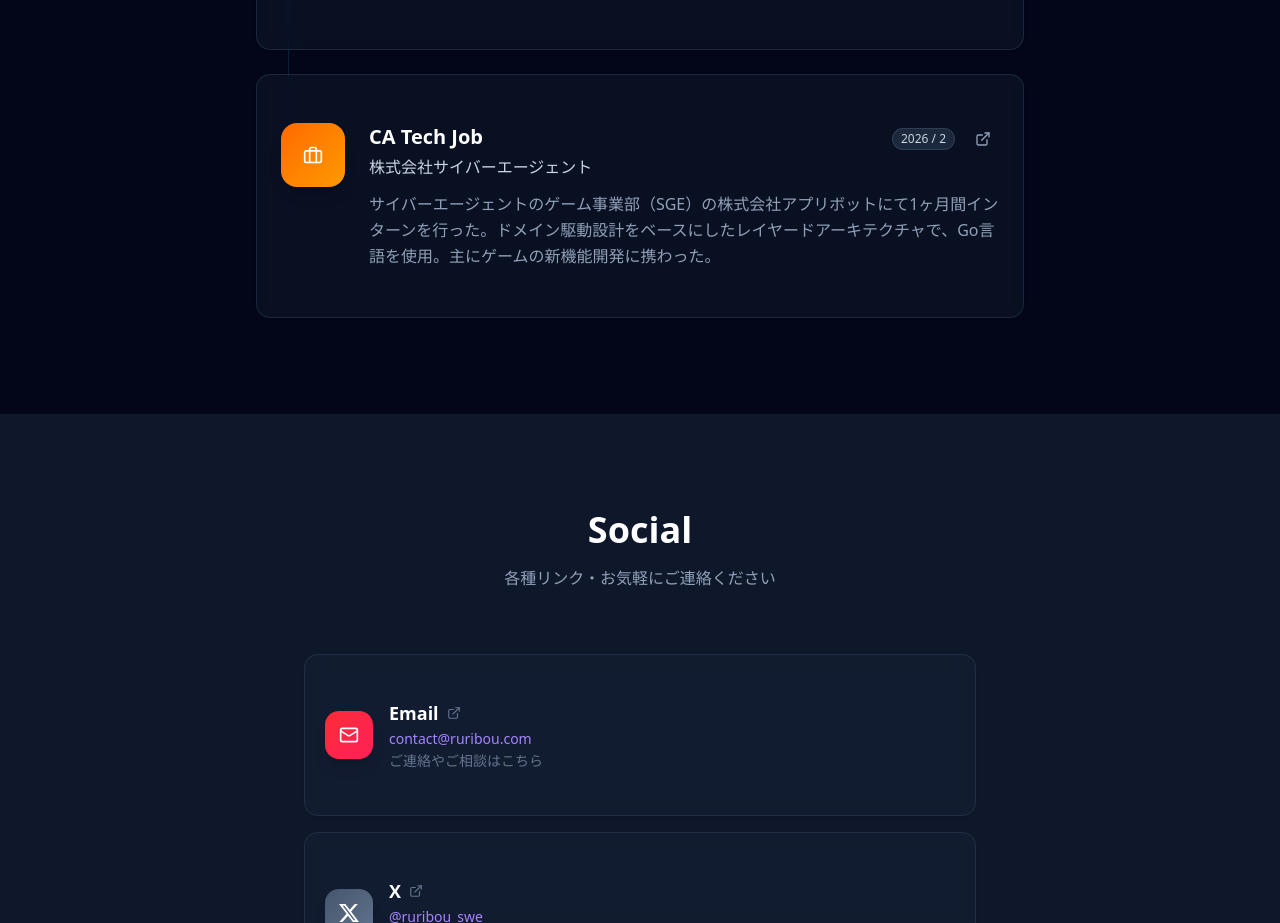
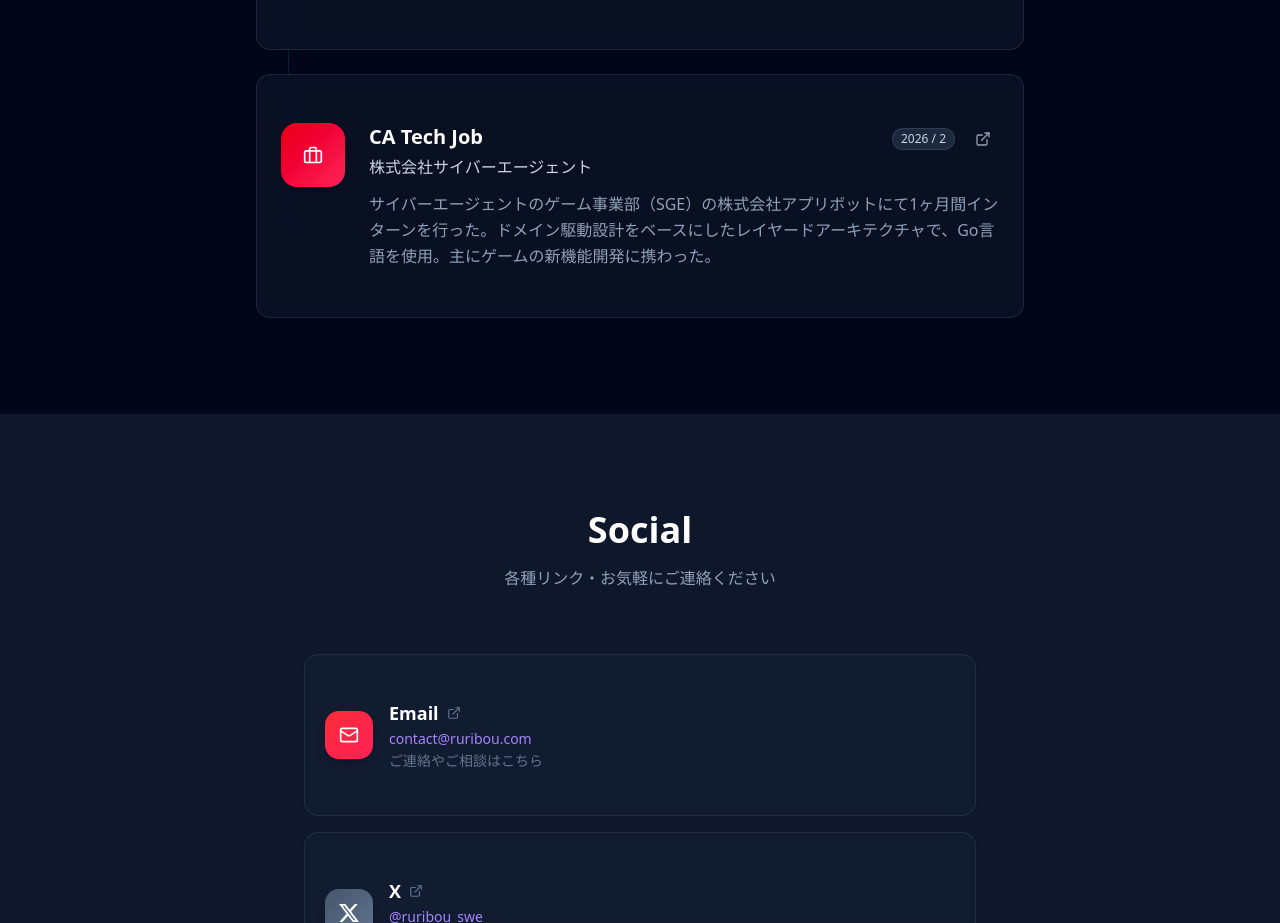
Before and after one commit to ruribou/profile, a Next.js app: page / in a window 1280 px wide. Shown: the part 2980-3903 px from the top of the page. Built offline with nearby package versions, Linux system fonts and the light colour scheme.

Commit message:
Update CA Tech Job icon gradient to CyberAgent brand red
Co-authored-by: ruribou <120112993+ruribou@users.noreply.github.com>

```diff
--- a/src/app/components/CareerSection.tsx
+++ b/src/app/components/CareerSection.tsx
@@ -72,7 +72,7 @@ const careerData = [
     description:
       "サイバーエージェントのゲーム事業部（SGE）の株式会社アプリボットにて1ヶ月間インターンを行った。ドメイン駆動設計をベースにしたレイヤードアーキテクチャで、Go言語を使用。主にゲームの新機能開発に携わった。",
     icon: <FiBriefcase className="w-5 h-5" />,
-    gradient: "from-orange-500 to-amber-500",
+    gradient: "from-red-600 to-rose-500",
     url: "https://www.cyberagent.co.jp/careers/students/event/detail/id=32004",
   },
 ];
```
